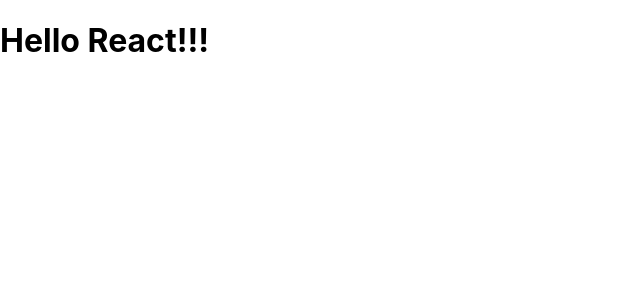
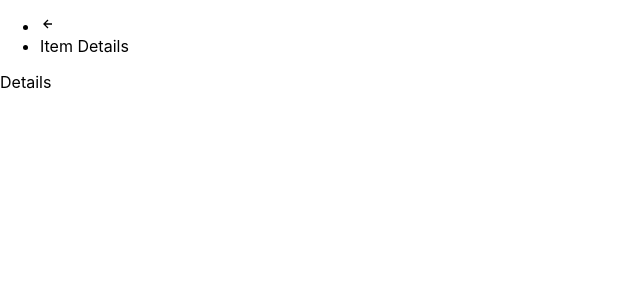
Before and after one commit to Nasirkhan294/population-metrics-webapp, a React (Create React App) app: page /details in a window 1280 px wide. Shown: the top 300 px of the page, without its empty margins (0-640 px from the left). Built offline with nearby package versions, Linux system fonts and the light colour scheme.

Commit message:
Add navbar along with two pages

```diff
--- a/src/App.js
+++ b/src/App.js
@@ -1,7 +1,16 @@
+import { Route, Routes } from 'react-router-dom';
+import Navbar from './components/Navbar';
+import Home from './pages/Home';
+import Details from './pages/Details';
+
 function App() {
   return (
     <div className="App">
-      <h1>Hello React!!!</h1>
+      <Navbar />
+      <Routes>
+        <Route path="/" element={<Home />} />
+        <Route path="/details" element={<Details />} />
+      </Routes>
     </div>
   );
 }
--- a/src/components/Navbar.jsx
+++ b/src/components/Navbar.jsx
@@ -1,10 +1,22 @@
 import { useLocation, useNavigate } from 'react-router-dom';
+import { BiLeftArrowAlt } from 'react-icons/bi';
 
 const Navbar = () => {
-  const location = useLocation();
+  const locate = useLocation();
   const navigate = useNavigate();
   return (
-    <div>Navbar</div>
+    <nav>
+      <ul>
+        <li>
+          {locate.pathname === '/' ? (
+            ''
+          ) : (
+            <BiLeftArrowAlt onClick={() => navigate('/')} />
+          )}
+        </li>
+        <li>{locate.pathname === '/' ? 'Item Info' : 'Item Details'}</li>
+      </ul>
+    </nav>
   );
 };
 
--- a/src/index.js
+++ b/src/index.js
@@ -1,11 +1,14 @@
 import React from 'react';
 import ReactDOM from 'react-dom/client';
+import { BrowserRouter } from 'react-router-dom';
 import './index.css';
 import App from './App';
 
 const root = ReactDOM.createRoot(document.getElementById('root'));
 root.render(
   <React.StrictMode>
-    <App />
+    <BrowserRouter>
+      <App />
+    </BrowserRouter>
   </React.StrictMode>,
 );
--- /dev/null
+++ b/src/pages/Details.jsx
@@ -0,0 +1,5 @@
+const Details = () => (
+  <div>Details</div>
+);
+
+export default Details;
--- /dev/null
+++ b/src/pages/Home.jsx
@@ -0,0 +1,5 @@
+const Home = () => (
+  <div>Home</div>
+);
+
+export default Home;
```
